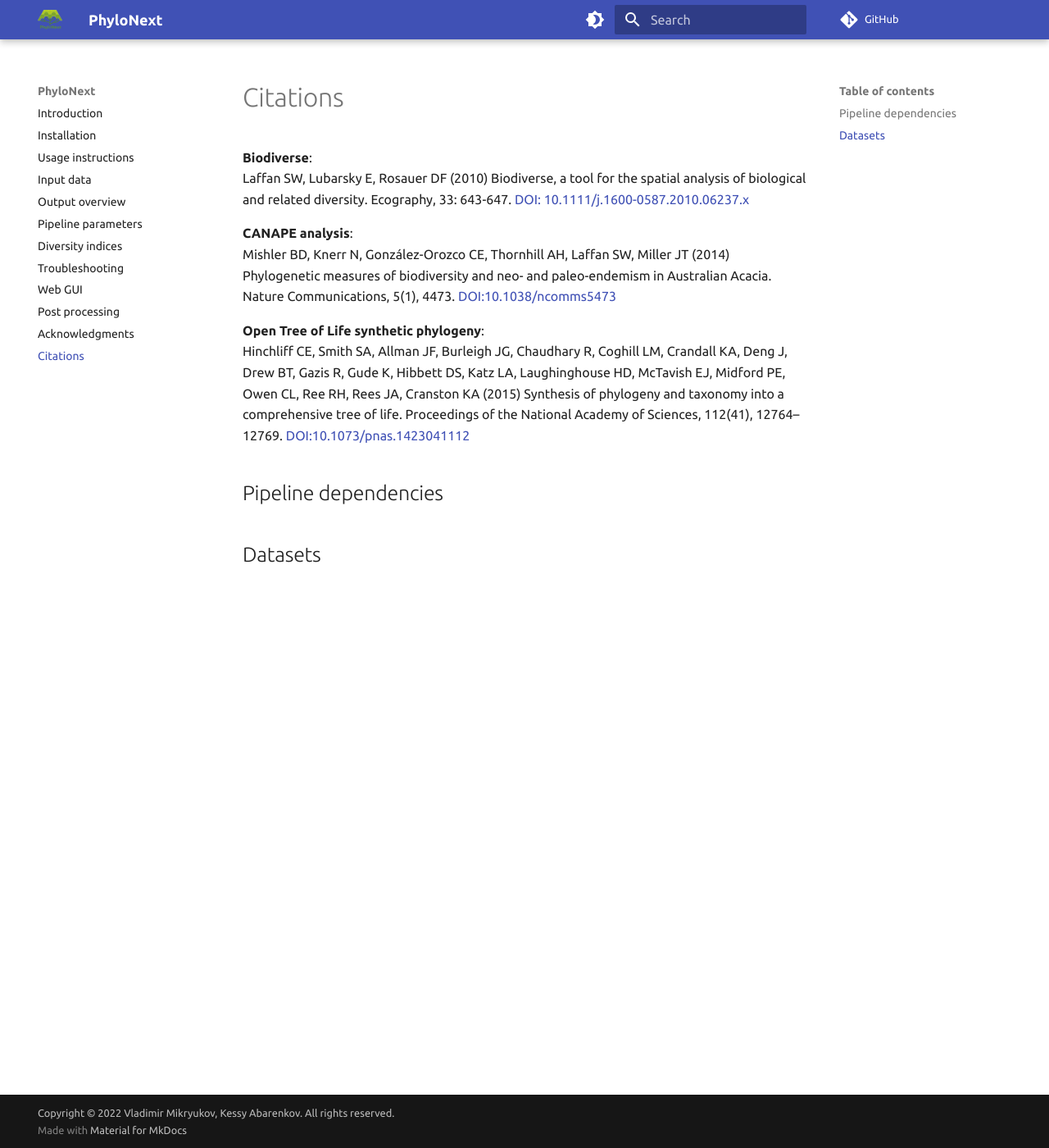
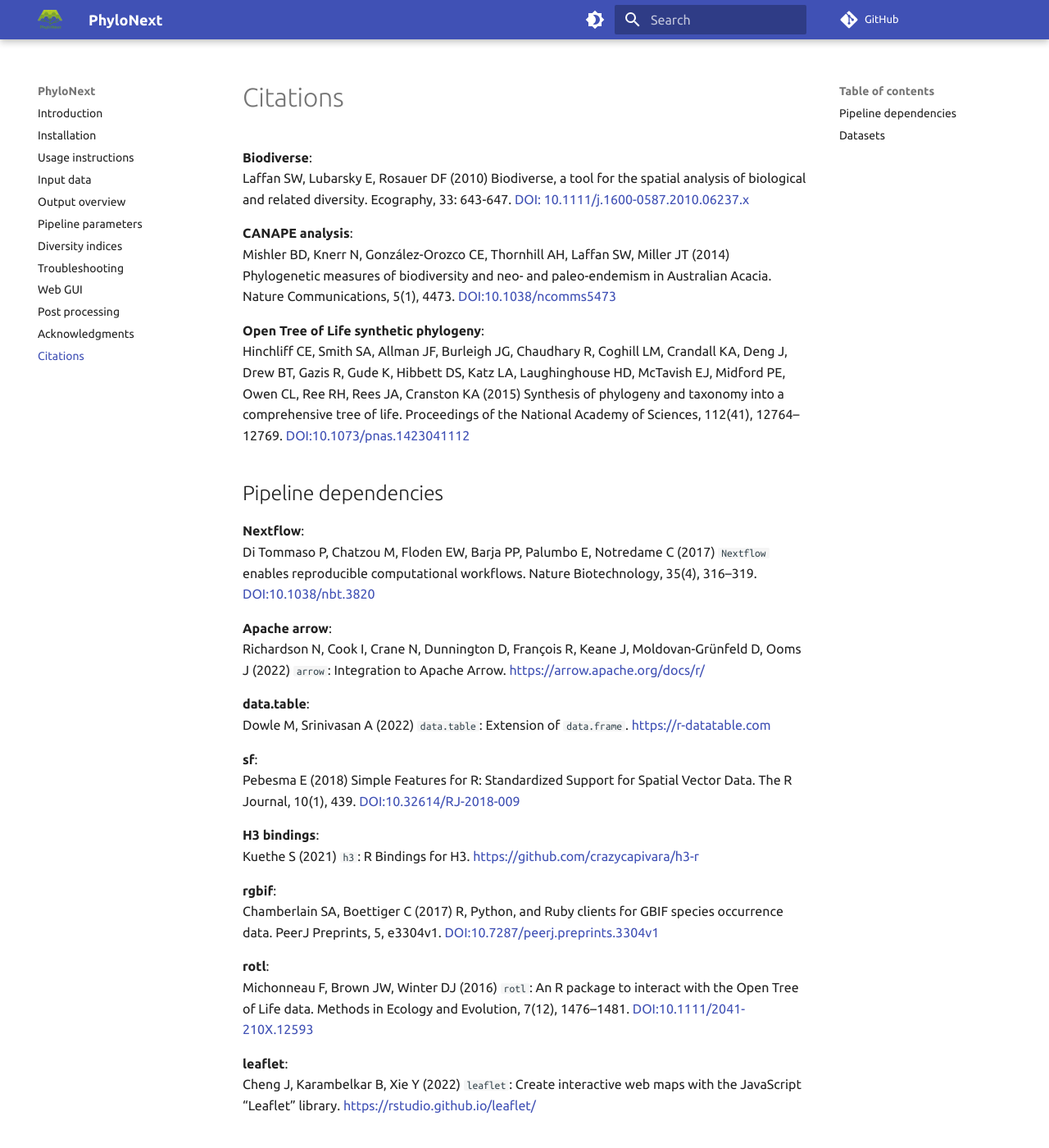
Before and after one commit to vmikk/phylonext_manual, an MkDocs documentation site: the page built from docs/citations.md, in a window 1280 px wide and 1400 px high. Shown: the whole window at 82% size. Built offline with MkDocs 1.6.1 and Material for MkDocs 9.7.7, drawn with Linux system fonts in a browser that asks for light colours; comment, search, counter and statistics services are not loaded.

Commit message:
add citations for dependencies

```diff
--- a/docs/citations.md
+++ b/docs/citations.md
@@ -18,6 +18,33 @@ Hinchliff CE, Smith SA, Allman JF, Burleigh JG, Chaudhary R, Coghill LM, Crandal
 
 ## Pipeline dependencies
 
+**Nextflow**:
+Di Tommaso P, Chatzou M, Floden EW, Barja PP, Palumbo E, Notredame C (2017) `Nextflow` enables reproducible computational workflows. Nature Biotechnology, 35(4), 316–319. [DOI:10.1038/nbt.3820](https://www.nature.com/articles/nbt.3820)
+
+**Apache arrow**:
+Richardson N, Cook I, Crane N, Dunnington D, François R, Keane J, Moldovan-Grünfeld D, Ooms J (2022) `arrow`: Integration to Apache Arrow.
+[https://arrow.apache.org/docs/r/](https://arrow.apache.org/docs/r/)
+
+**data.table**:
+Dowle M, Srinivasan A (2022) `data.table`: Extension of `data.frame`. [https://r-datatable.com](https://r-datatable.com)
+
+**sf**:
+Pebesma E (2018) Simple Features for R: Standardized Support for Spatial Vector Data. The R Journal, 10(1), 439.
+[DOI:10.32614/RJ-2018-009](https://journal.r-project.org/archive/2018/RJ-2018-009/index.html)
+
+**H3 bindings**:
+Kuethe S (2021) `h3`: R Bindings for H3. [https://github.com/crazycapivara/h3-r](https://github.com/crazycapivara/h3-r)
+
+**rgbif**:
+Chamberlain SA, Boettiger C (2017) R, Python, and Ruby clients for GBIF species occurrence data. PeerJ Preprints, 5, e3304v1.
+[DOI:10.7287/peerj.preprints.3304v1](https://peerj.com/preprints/3304v1/)
+
+**rotl**:
+Michonneau F, Brown JW, Winter DJ (2016) `rotl`: An R package to interact with the Open Tree of Life data. Methods in Ecology and Evolution, 7(12), 1476–1481. [DOI:10.1111/2041-210X.12593](https://besjournals.onlinelibrary.wiley.com/doi/10.1111/2041-210X.12593)
+
+**leaflet**:
+Cheng J, Karambelkar B, Xie Y (2022) `leaflet`: Create interactive web maps with the JavaScript “Leaflet” library.
+[https://rstudio.github.io/leaflet/](https://rstudio.github.io/leaflet/)
 
 
 ## Datasets
```
